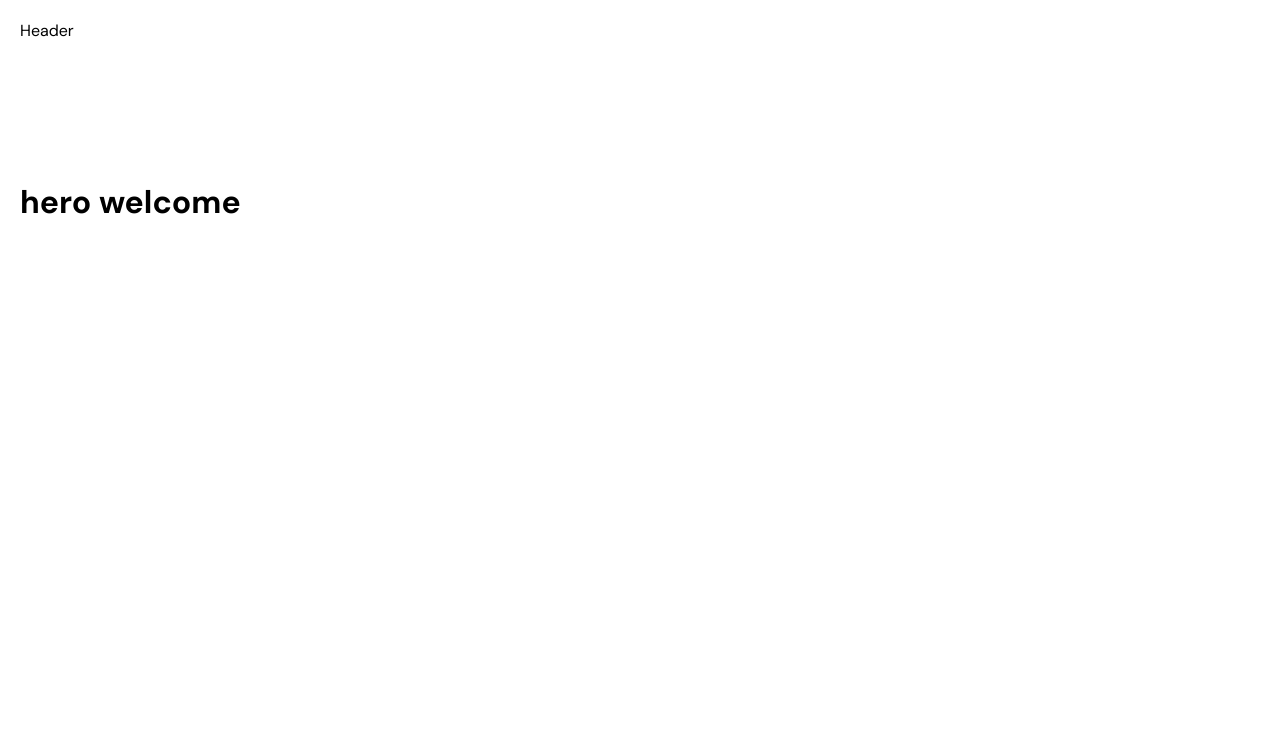
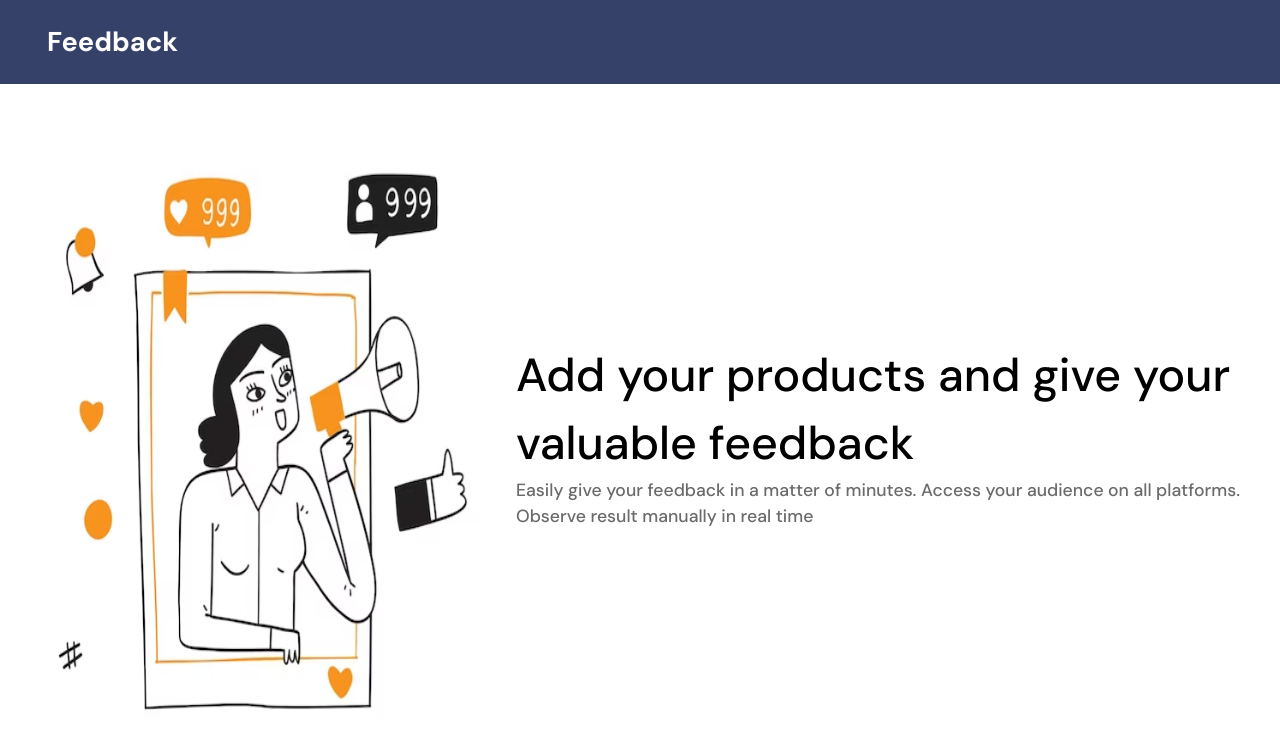
Before and after one commit to abhishekc97/product-feedback-frontend, a React (Create React App) app: page / in a window 1280 px wide. Shown: the top 748 px of the page. Built offline with nearby package versions, Linux system fonts and the light colour scheme.

Commit message:
added API to get categories, added style to App, Header and Hero components

```diff
--- a/src/App.module.css
+++ b/src/App.module.css
@@ -1,5 +1,4 @@
 .App {
     max-width: 100vw;
     max-height: 100vh;
-    padding: 20px 20px;
 }
--- a/src/components/Header/Header.jsx
+++ b/src/components/Header/Header.jsx
@@ -1,5 +1,9 @@
 import styles from "./Header.module.css";
 
 export default function Header() {
-    return <div className={styles.headerWrapper}>Header</div>;
+    return (
+        <div className={styles.headerWrapper}>
+            <span className={styles.headerTitle}>Feedback</span>
+        </div>
+    );
 }
--- a/src/components/Header/Header.module.css
+++ b/src/components/Header/Header.module.css
@@ -1,3 +1,18 @@
 .headerWrapper {
-    height: 70px;
+    display: flex;
+    height: 84px;
+    background-color: #36416a;
+    color: white;
+    position: fixed;
+    top: 0;
+    z-index: 10;
+    width: 100%;
+    align-items: center;
+    padding: 0px 47px;
 }
+
+.headerTitle {
+    font-weight: 700;
+    font-size: 1.7rem;
+    line-height: 36px;
+}
--- a/src/components/Hero/Hero.jsx
+++ b/src/components/Hero/Hero.jsx
@@ -2,8 +2,23 @@ import styles from "./Hero.module.css";
 
 export default function Hero() {
     return (
-        <div className={styles.hero}>
-            <h1>hero welcome</h1>
+        <div className={styles.heroWrapper} id="hero">
+            <div className={styles.left}>
+                <img
+                    src="/images/product feedback hero image.png"
+                    alt="hero_image"
+                />
+            </div>
+            <div className={styles.right}>
+                <span className={styles.heroTitle}>
+                    Add your products and give your valuable feedback
+                </span>
+                <span className={styles.heroDescription}>
+                    Easily give your feedback in a matter of minutes. Access
+                    your audience on all platforms. Observe result manually in
+                    real time
+                </span>
+            </div>
         </div>
     );
 }
--- a/src/components/Hero/Hero.module.css
+++ b/src/components/Hero/Hero.module.css
@@ -0,0 +1,67 @@
+.heroWrapper {
+    display: flex;
+    /* height: 600px; */
+    height: calc(100vh - 200px);
+    width: 100%;
+    align-items: center;
+    justify-content: center;
+}
+
+.left {
+    width: 40%;
+    height: 100%;
+}
+
+.left > img {
+    width: 100%;
+    height: 100%;
+}
+
+.right {
+    display: flex;
+    flex-direction: column;
+    height: 100%;
+    width: 60%;
+    max-width: 800px;
+    padding: 0px 20px;
+    justify-content: center;
+}
+
+.heroTitle {
+    font-weight: 500;
+    font-size: 3.5rem;
+    line-height: 147.2%;
+    color: black;
+}
+
+.heroDescription {
+    font-weight: 500;
+    font-size: 1.5rem;
+    line-height: 148.2%;
+    color: #6a6a6a;
+}
+
+@media (max-width: 1400px) {
+    .heroTitle {
+        font-size: 3.2rem;
+    }
+    .heroDescription {
+        font-size: 1.3rem;
+    }
+}
+@media (max-width: 1300px) {
+    .heroTitle {
+        font-size: 2.9rem;
+    }
+    .heroDescription {
+        font-size: 1.1rem;
+    }
+}
+@media (max-width: 1100px) {
+    .heroTitle {
+        font-size: 2.6rem;
+    }
+    .heroDescription {
+        font-size: 0.9rem;
+    }
+}
```
Also changed, not shown: src/api/productsAPI.js (+12 -0 lines).
